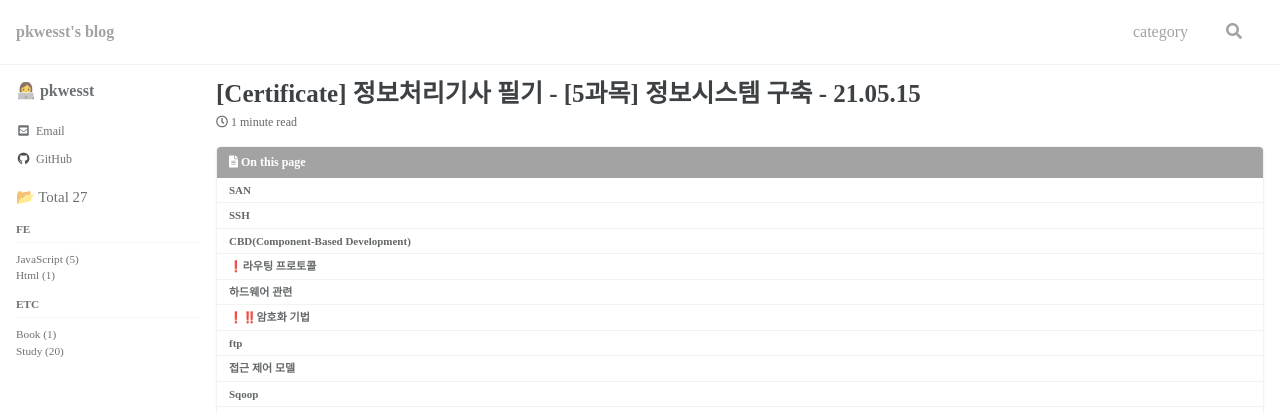
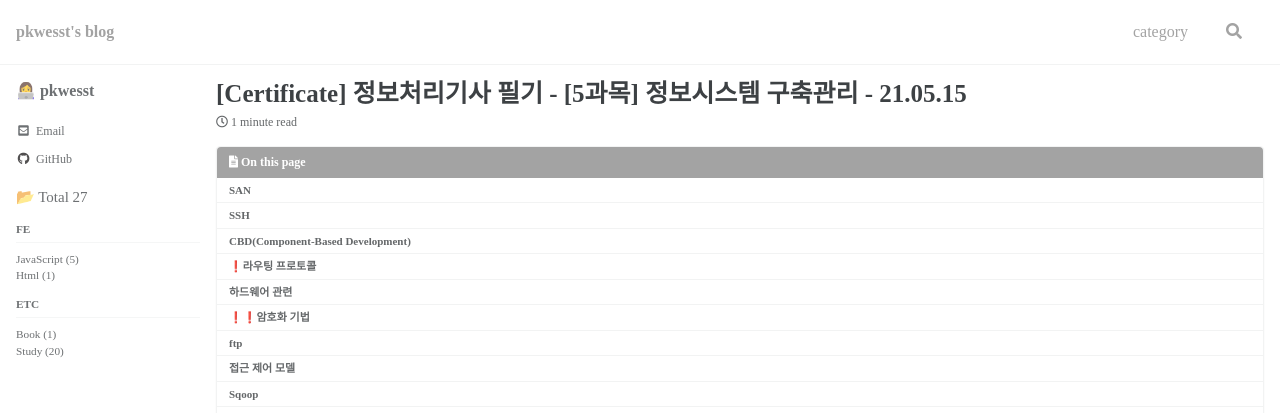
Before and after one commit to pkwesst/pkwesst.github.io, a Jekyll site: the page built from _posts/2022-04-16-study-2204164.md, in a window 1280 px wide and 900 px high. Shown: the top 413 px of the window. Built offline with Jekyll 4.4.1, drawn with Linux system fonts in a browser that asks for light colours; cached includes are drawn as plain includes; some web fonts are replaced; comment, search, counter and statistics services are not loaded.

Commit message:
Update 2022-04-16-study-2204164.md

```diff
--- a/_posts/2022-04-16-study-2204164.md
+++ b/_posts/2022-04-16-study-2204164.md
@@ -1,6 +1,6 @@
 ---
 layout: single
-title: "[Certificate] 정보처리기사 필기 - [5과목] 정보시스템 구축 - 21.05.15"
+title: "[Certificate] 정보처리기사 필기 - [5과목] 정보시스템 구축관리 - 21.05.15"
 categories: Study
 tag: [Study, Certificate]
 
@@ -70,7 +70,7 @@ last_modified_at: 2022-04-16
 
 ---
 
-### ❗️‼️암호화 기법
+### ❗️❗️암호화 기법
 
 - 단방향
     - `Hash` 기법
```
